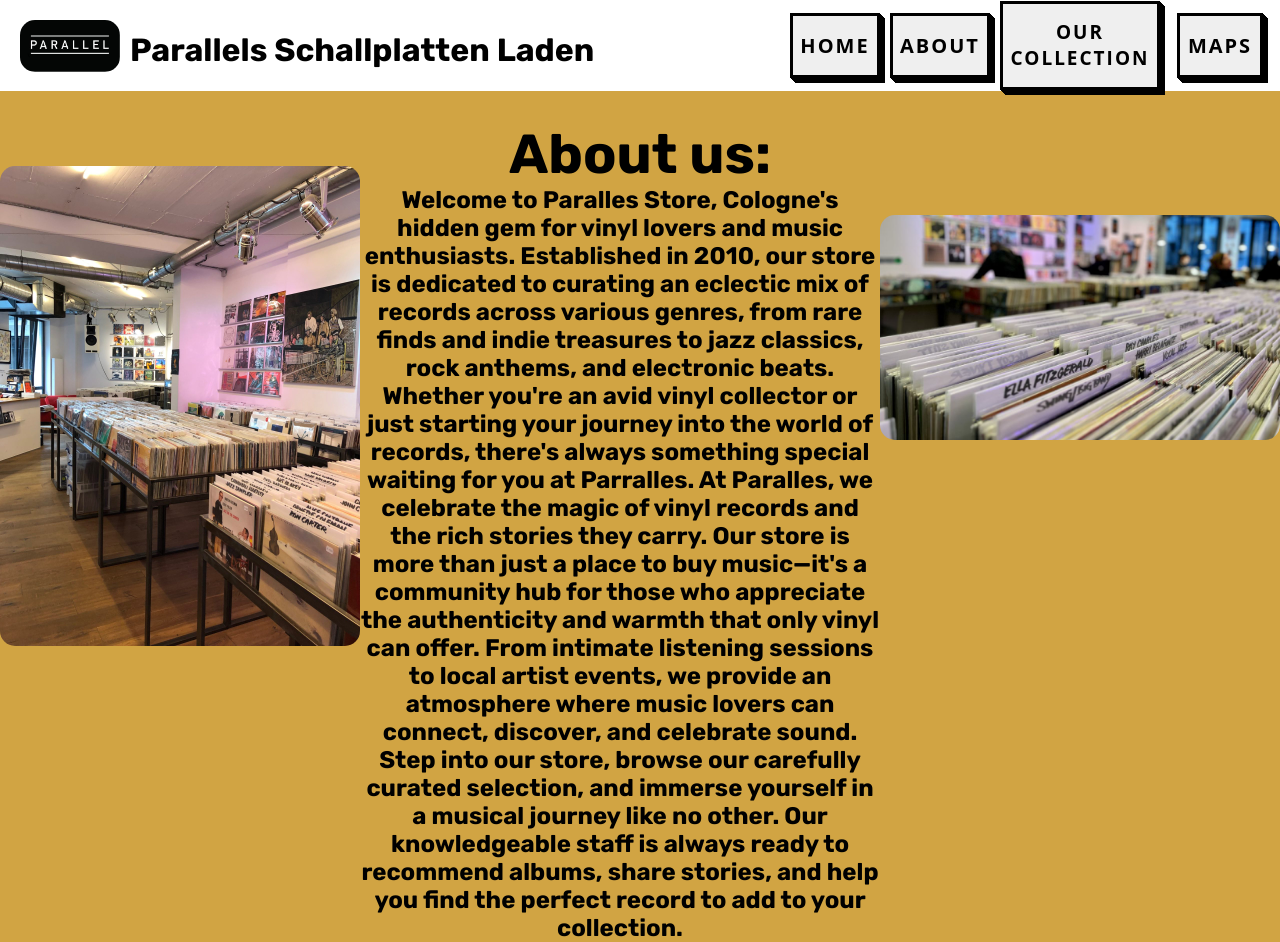
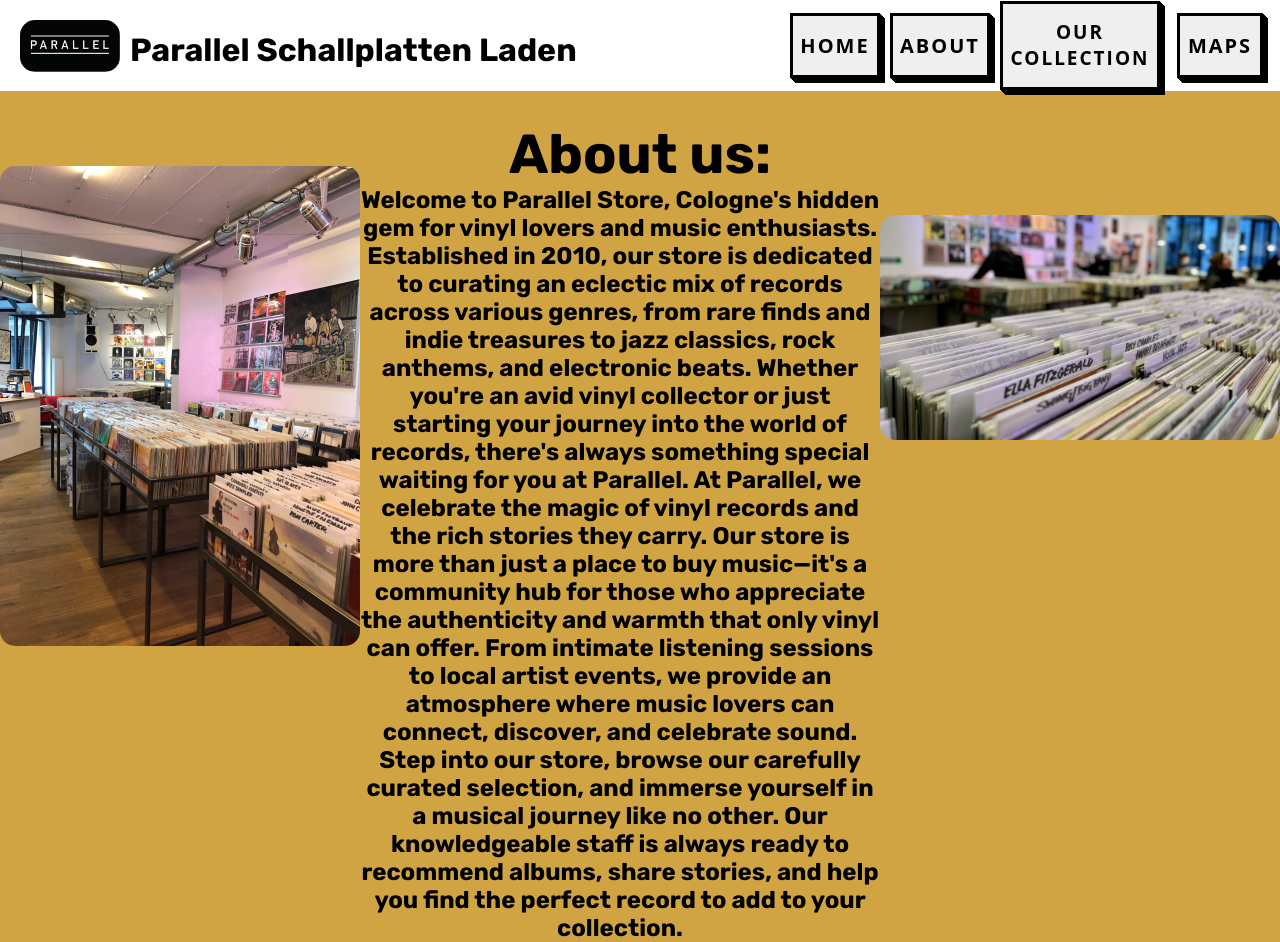
Before and after one commit to franz-10/Parallels-Record-Store, a plain HTML site: page about.html in a window 1280 px wide. Drawn offline with Linux system fonts and the light colour scheme.

Commit message:
Update about.html

```diff
--- a/about.html
+++ b/about.html
@@ -20,7 +20,7 @@
         </div>
 
         <div class="item heading">
-            <h1>Parallels Schallplatten Laden</h1>
+            <h1>Parallel Schallplatten Laden</h1>
         </div>
 
         <div class="item about">
@@ -37,9 +37,9 @@
 
         <div class="item about-text">
             <h1 style="font-size: 1.5rem;"> <!-- 24px -->
-                Welcome to Paralles Store, Cologne's hidden gem for vinyl lovers and music enthusiasts. Established in 2010, our store is dedicated to curating an eclectic mix of records across various genres, from rare finds and indie treasures to jazz classics, rock anthems, and electronic beats. Whether you're an avid vinyl collector or just starting your journey into the world of records, there's always something special waiting for you at Parralles.
+                Welcome to Parallel Store, Cologne's hidden gem for vinyl lovers and music enthusiasts. Established in 2010, our store is dedicated to curating an eclectic mix of records across various genres, from rare finds and indie treasures to jazz classics, rock anthems, and electronic beats. Whether you're an avid vinyl collector or just starting your journey into the world of records, there's always something special waiting for you at Parallel.
 
-                At Paralles, we celebrate the magic of vinyl records and the rich stories they carry. Our store is more than just a place to buy music—it's a community hub for those who appreciate the authenticity and warmth that only vinyl can offer. From intimate listening sessions to local artist events, we provide an atmosphere where music lovers can connect, discover, and celebrate sound.
+                At Parallel, we celebrate the magic of vinyl records and the rich stories they carry. Our store is more than just a place to buy music—it's a community hub for those who appreciate the authenticity and warmth that only vinyl can offer. From intimate listening sessions to local artist events, we provide an atmosphere where music lovers can connect, discover, and celebrate sound.
 
                 Step into our store, browse our carefully curated selection, and immerse yourself in a musical journey like no other. Our knowledgeable staff is always ready to recommend albums, share stories, and help you find the perfect record to add to your collection.
             </h1>
```
